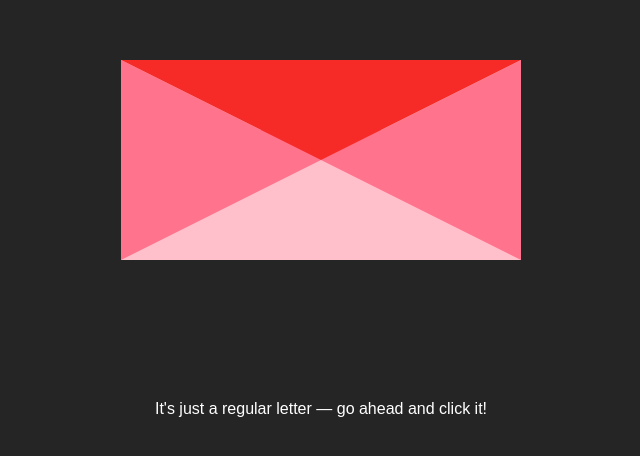
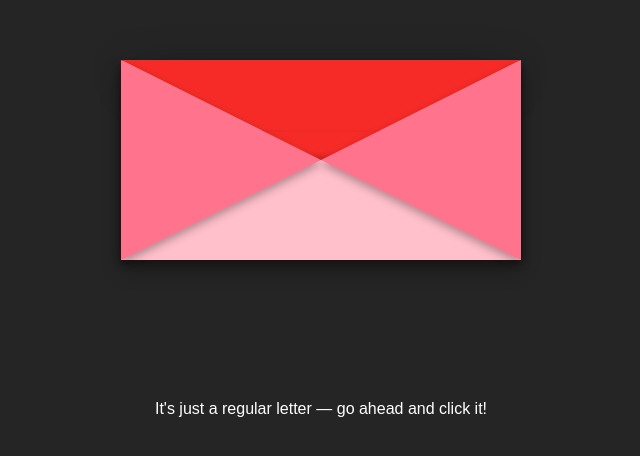
Before and after one commit to Lenny6E/letter, a plain HTML site: page index.html in a window 1280 px wide. Shown: the part 240-696 px from the top of the page, without its empty margins (319-959 px from the left). Drawn offline with Linux system fonts and the light colour scheme.

Commit message:
add some shadows

```diff
--- a/style.css
+++ b/style.css
@@ -76,6 +76,7 @@ p {
     z-index: 10;
 
     transform-style: preserve-3d;
+    filter: drop-shadow(0 10px 20px rgba(0, 0, 0, 0.3));
 }
 
 .envelope.open .envelope_cover {
@@ -186,6 +187,27 @@ p {
     margin-top: 100px;
 }
 
+.envelope {
+    box-shadow: 0 10px 20px rgba(0, 0, 0, 0.3),
+                0 6px 6px rgba(0, 0, 0, 0.2);
+    border-radius: 6px;
+}
+
+.envelope_top_left,
+.envelope_top_right {
+    filter: drop-shadow(0px 4px 4px rgba(0, 0, 0, 0.3));
+}
+
+.envelope_top_center {
+    box-shadow: inset 0 -3px 6px rgba(0, 0, 0, 0.2);
+}
+
+.cards {
+    box-shadow: 0 15px 25px rgba(0, 0, 0, 0.3),
+                0 5px 10px rgba(0, 0, 0, 0.2);
+}
+
+
 @keyframes cardsgetshown {
     from {
         opacity: 0;
```
